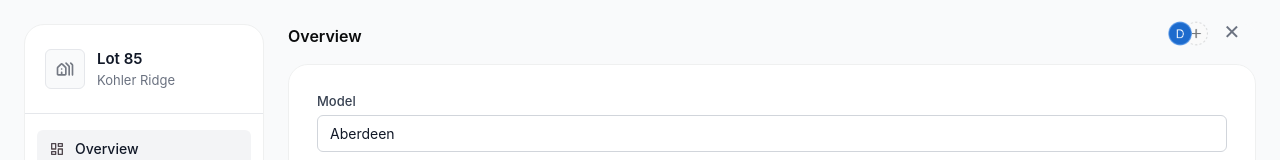
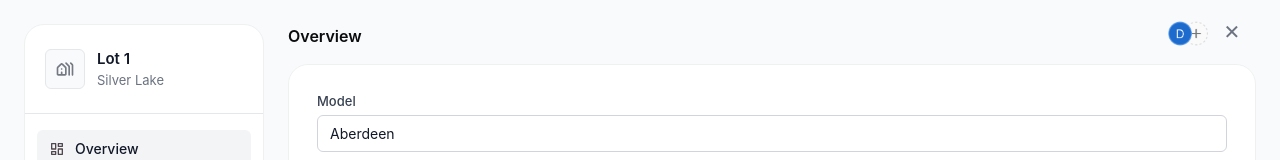
Before and after one commit to Jevohngg/mybldr-frontend, a React (Vite) app: page /communities/1/lots/1 in a window 1280 px wide. Shown: the top 160 px of the page. Built offline with nearby package versions, Linux system fonts and the light colour scheme; a web font is replaced by a local one.

Commit message:
Updated ReservedLotDetailPage.tsx

```diff
--- a/src/pages/ReservedLotDetail/ReservedLotDetailPage.tsx
+++ b/src/pages/ReservedLotDetail/ReservedLotDetailPage.tsx
@@ -97,8 +97,8 @@ export default function ReservedLotDetailPage() {
       <button className={styles.closeBtn} onClick={handleClose} aria-label="Close">✕</button>
       <div className={styles.container}>
         <ReservedLotSideNav
-          lotNumber={lotData.lotNumber}
-          communityName={lotData.communityName}
+          lotNumber={lotNumber || ''}
+          communityName={community.name}
           activeTab={activeTab}
           onTabChange={setActiveTab}
         />
```
